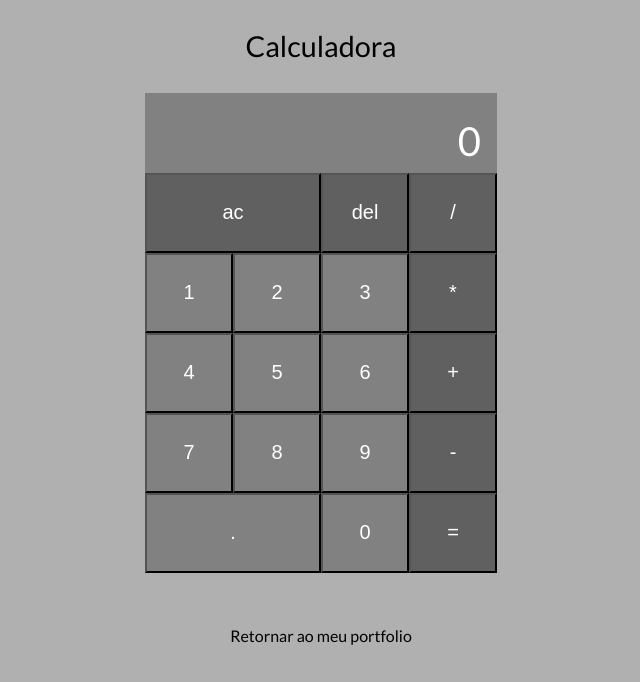
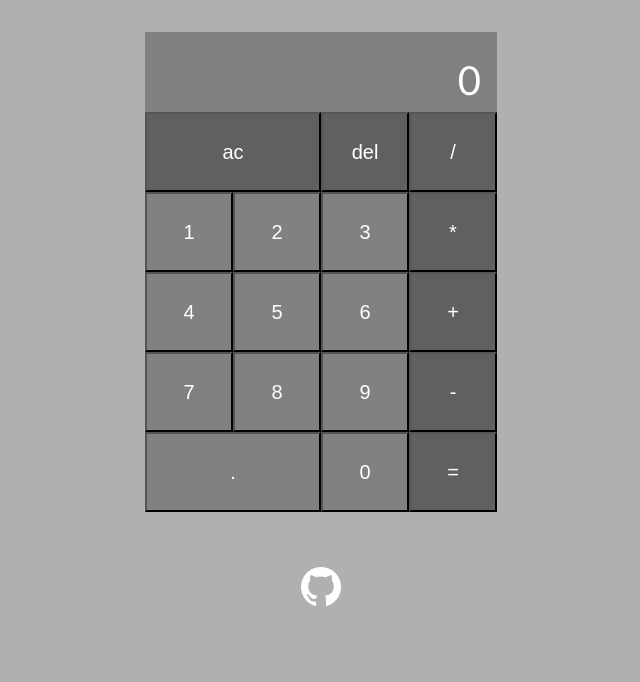
Before and after one commit to artenlf/Calculadora, a plain HTML site: page index.html in a window 1280 px wide. Shown: the whole page, without its empty margins (319-959 px from the left). Drawn offline with Linux system fonts and the light colour scheme.

Commit message:
Alterações de estilo e logo github

```diff
--- a/index.html
+++ b/index.html
@@ -13,7 +13,7 @@
   </head>
 
   <body>
-    <h1 class="titulo">Calculadora</h1>
+    <h1 class="titulo"></h1>
     <main>
       <section class="mostrador-container">
         <h3 class="mostrador mostrador--anterior" data-mostrador-anterior></h3>
@@ -42,7 +42,11 @@
         </section>
       </section>
     </main>
-    <footer class="rodape"><a href="#" class="rodape__link">Retornar ao meu portfolio</a></footer>
+    <footer class="rodape">
+      <a href="https://github.com/artenlf" class="rodape__link">
+        <img src="/assets/img/github-light.png" alt="Logo github" class="rodape__logo" />
+      </a>
+    </footer>
     <script src="calculadora.js"></script>
   </body>
 </html>
--- a/style.css
+++ b/style.css
@@ -83,3 +83,7 @@ body {
   color: #000000;
   text-decoration: none;
 }
+
+.rodape__logo {
+  width: 40px;
+}
```
Also changed, not shown: assets/img/github-dark.png (added), assets/img/github-light.png (added).
